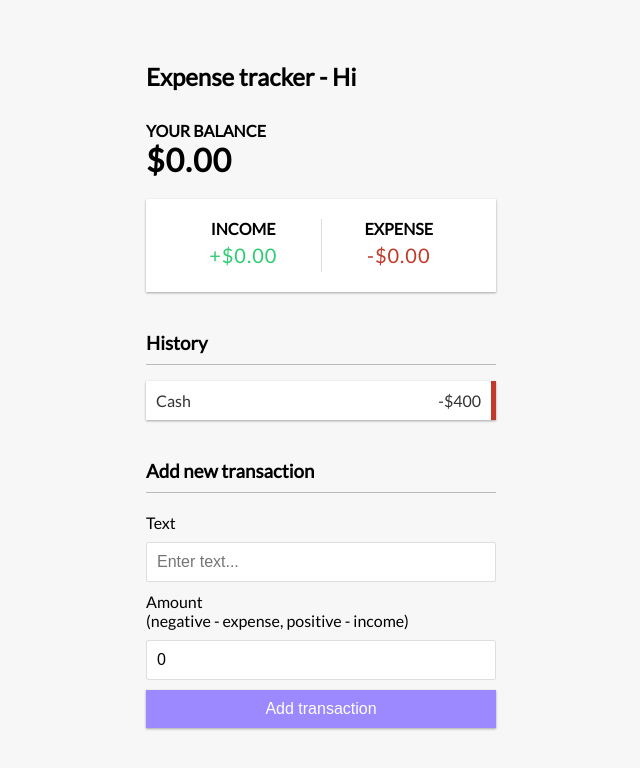
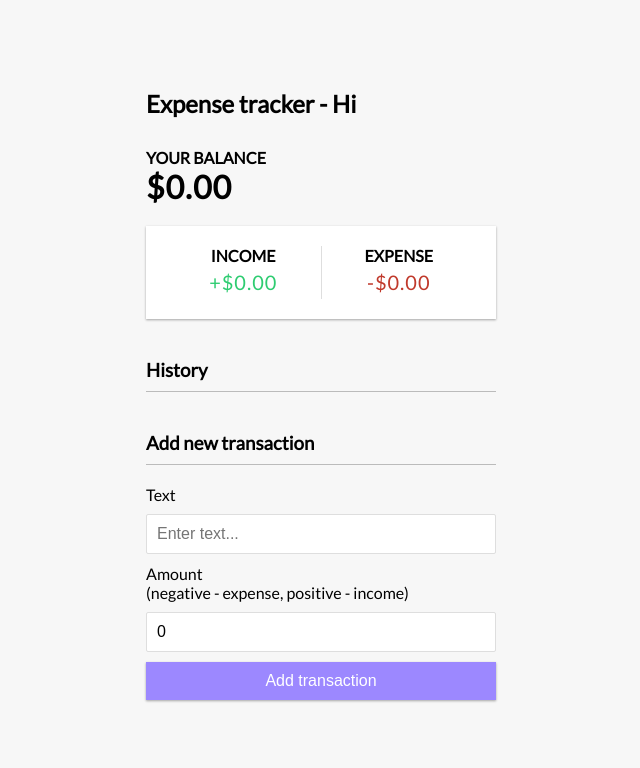
Before and after one commit to MayurJ1609/expensetracker, a React (Create React App) app: page / in a window 1280 px wide. Shown: the top 768 px of the page, without its empty margins (319-959 px from the left). Built offline with nearby package versions, Linux system fonts and the light colour scheme.

Commit message:
Modified TransactionList.js to handle the display in Transaction.js by passing props

```diff
--- a/src/components/TransactionList.js
+++ b/src/components/TransactionList.js
@@ -1,14 +1,17 @@
-import React from 'react';
+import React, { useContext } from 'react';
+import { GlobalContext } from '../context/GlobalState';
+import Transaction from './Transaction';
 
 export default function TransactionList() {
+	const { transactions } = useContext(GlobalContext);
+
 	return (
 		<div>
 			<h3>History</h3>
 			<ul className="list">
-				<li className="minus">
-					Cash <span>-$400</span>
-					<button className="delete-btn">x</button>
-				</li>
+				{transactions.map((transaction) => (
+					<Transaction key={transaction.id} transaction={transaction} />
+				))}
 			</ul>
 		</div>
 	);
```
